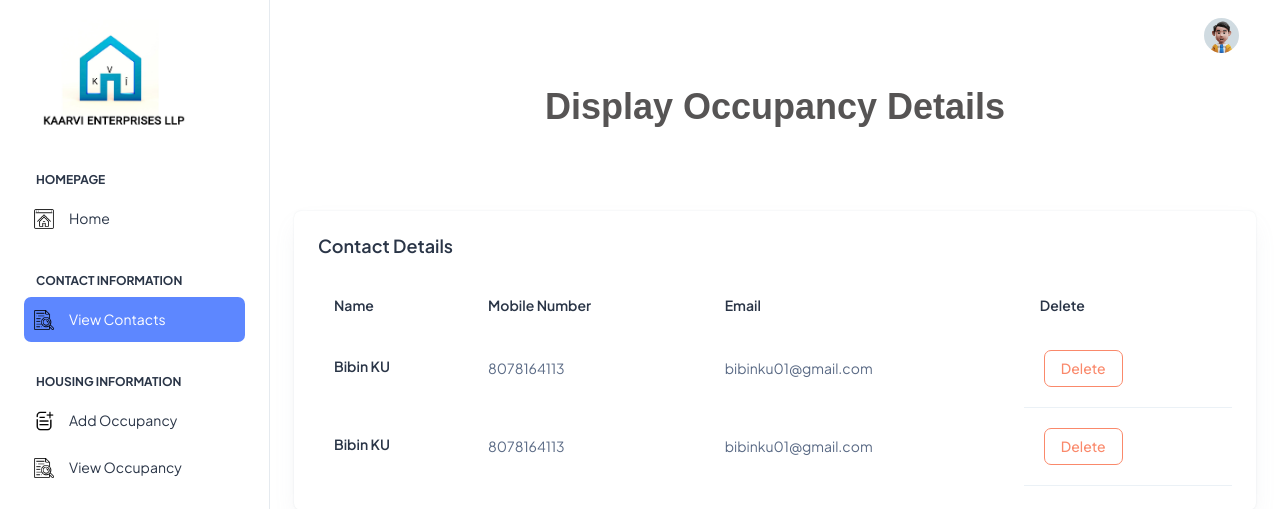
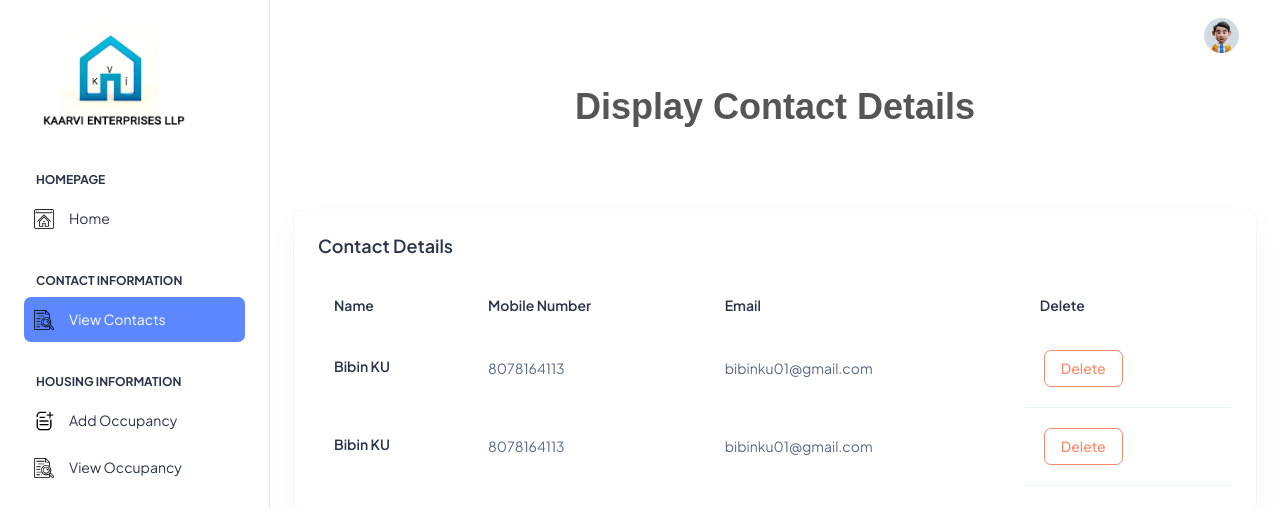
Before and after one commit to Bibinku/hosttry, a Django app: page /Backend/displaycontact/ in a window 1280 px wide. Shown: the top 509 px of the page. Run offline with Django 5.2, Linux system fonts and the light colour scheme; data comes from the database, SQL or seed files in the repository; both versions use the stored data as it was after the commit; some libraries are stand-ins or nearby versions.

Commit message:
text edit in backend

```diff
--- a/Backend/templates/displaycontact.html
+++ b/Backend/templates/displaycontact.html
@@ -9,7 +9,7 @@
 <body>
 <div>
     <h2 style="font-size: 36px; font-weight: bold; color: rgb(86, 84, 84); margin-bottom: 20px; text-align: center;font-family:  Arial, Helvetica, sans-serif; ">
-                Display Occupancy Details
+                Display Contact Details
             </h2><br><br><br>
 </div>
 <div class="card w-100">
```
Also changed, not shown: db.sqlite3.
